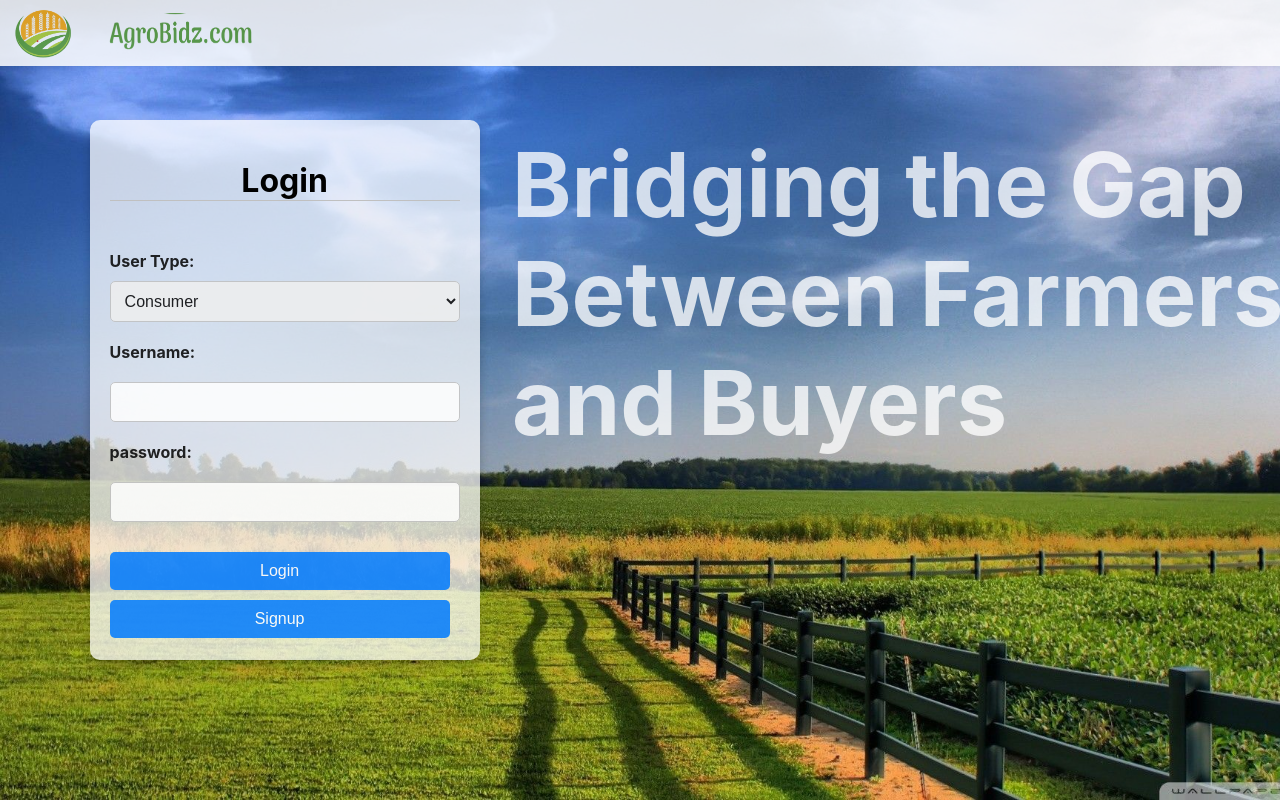
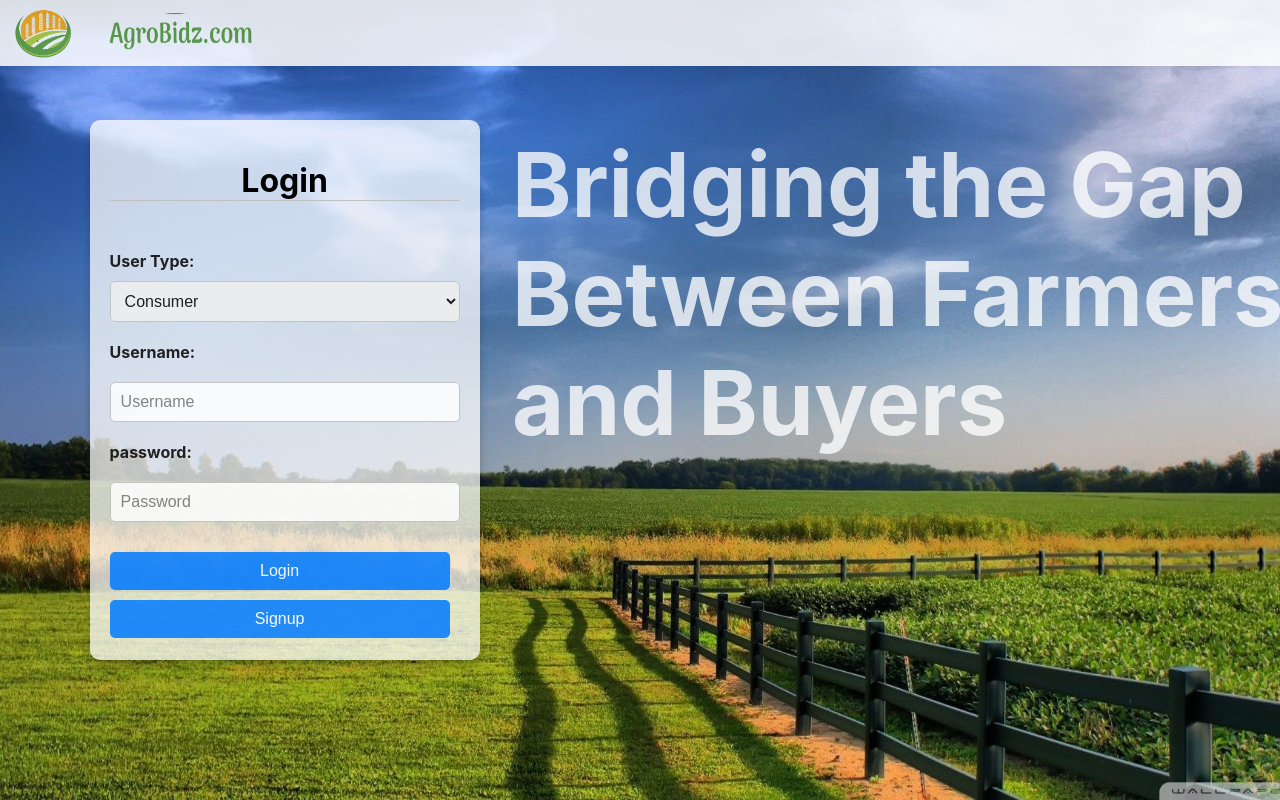
Before and after one commit to duston04/SPE_MAJOR, a React (Create React App) app in the folder frontend/farmer-auction-app/: page / in a window 1280 px wide. Shown: the top 800 px of the page. Built offline with nearby package versions, Linux system fonts and the light colour scheme.

Commit message:
Added login functionality.

```diff
--- a/frontend/farmer-auction-app/src/Screens/Login Module/Login.js
+++ b/frontend/farmer-auction-app/src/Screens/Login Module/Login.js
@@ -1,30 +1,63 @@
 import React, { useState } from "react";
 import classes from "./Login.module.css";
 import InputTextField from "../../UI Screen Components/InputTextField/InputTextField";
-// import Registration from "../Register Module/Registration";
+import LoginUtility from "../../Utilities/LoginUtility/LoginUtility";
+import LoginUserHandler from "../../ServiceHandlers/LoginUserHandler/LoginUserHandler";
+import UtilitiesKeys from "../../Utilities/UtilitiesKeys/UtilitiesKeys";
 
 const Login = (props) => {
-  const [username, setUsername] = useState("");
-  const [password, setPassword] = useState("");
   const [userType, setUserType] = useState("consumer");
 
-  const handleUsernameChange = (event) => {
-    setUsername(event.target.value);
-  };
+  const [userLoginData, setUserLoginData] = useState(
+    LoginUtility.getUserLoginInitialData()
+  );
 
-  const handlePasswordChange = (event) => {
-    setPassword(event.target.value);
+  //Update User registration data...
+  const updatedUserLoginDataHandler = (userData) => {
+    setUserLoginData((userLoginData) => {
+      return { ...userLoginData, ...userData };
+    });
   };
 
   const handleUserTypeChange = (event) => {
     setUserType(event.target.value);
+    updatedUserLoginDataHandler({
+      role: event.target.value === "farmer" ? "ROLE_FARMER" : "ROLE_CUSTOMER",
+    });
   };
 
   const handleSubmit = (event) => {
     event.preventDefault();
+    LoginUserHandler.getLoginUserData({
+      loginUserData: userLoginData,
+      loginUserResponseHandler: loginUserResponseHandler,
+    });
+  };
+
+
+  const loginUserResponseHandler = (userLoginResponseData) => {
+    if (userLoginResponseData.isUserLoggedInFlag === false) {
+      props.showBottomMessageBar({
+        [UtilitiesKeys.getErrorMessageDataKeys().messageKey]:
+        userLoginResponseData.errorMessage,
+        [UtilitiesKeys.getErrorMessageDataKeys().messageType]:
+          UtilitiesKeys.getAlertMessageTypeKeys().errorKey,
+      });
+      return;
+    }
+
+    props.showBottomMessageBar({
+      [UtilitiesKeys.getErrorMessageDataKeys().messageKey]:
+      "User logged In Successfully.",
+      [UtilitiesKeys.getErrorMessageDataKeys().messageType]:
+        UtilitiesKeys.getAlertMessageTypeKeys().successKey,
+    });
+
+    setUserLoginData(LoginUtility.getUserLoginInitialData());
     props.setScreen("Farmer Dashboard");
-    // handle login or signup logic here
   };
+
+
   const handleSignup = () => {
     props.setScreen("SignUp");
   };
@@ -43,13 +76,20 @@ const Login = (props) => {
             <option value="farmer">Farmer</option>
           </select>
           <label>Username:</label>
-          <input type="text" value={username} onChange={handleUsernameChange} />
+          <InputTextField
+            value={userLoginData["username"]}
+            onChange={updatedUserLoginDataHandler}
+            mappedKey="username"
+            placeHolder="Username"
+          />
 
           <label>password:</label>
-          <input
+          <InputTextField
             type="password"
-            value={password}
-            onChange={handlePasswordChange}
+            value={userLoginData["password"]}
+            onChange={updatedUserLoginDataHandler}
+            mappedKey="password"
+            placeHolder="Password"
           />
 
           <button type="submit">Login</button>
--- a/frontend/farmer-auction-app/src/Screens/Register Module/Registration.js
+++ b/frontend/farmer-auction-app/src/Screens/Register Module/Registration.js
@@ -45,15 +45,12 @@ const Registration = (props) => {
     });
   };
 
-
   const registerUserResponseHandler = (registerUserResponseData) => {
-    console.log("registerUserResponseHandler");
-    console.log(registerUserResponseData);
 
     if (registerUserResponseData.isUserRegisteredFlag === false) {
       props.showBottomMessageBar({
         [UtilitiesKeys.getErrorMessageDataKeys().messageKey]:
-        registerUserResponseData.errorMessage,
+          registerUserResponseData.errorMessage,
         [UtilitiesKeys.getErrorMessageDataKeys().messageType]:
           UtilitiesKeys.getAlertMessageTypeKeys().errorKey,
       });
@@ -67,23 +64,11 @@ const Registration = (props) => {
         UtilitiesKeys.getAlertMessageTypeKeys().successKey,
     });
 
-    const userType = registerUserData["usertype"];
-
-    // RegistrationUtility.getRegisterUserInitialData()
-
-
     setUserRegistrationData(RegistrationUtility.getRegisterUserInitialData());
-    console.log("***************************************");
-    console.log(registerUserData);
   };
 
   const loginButtonHandler = () => {
     props.setScreen("Login");
-
-    props.showBottomMessageBar({
-      message: "Testing message",
-      messageType: "info",
-    });
   };
 
   return (
--- a/frontend/farmer-auction-app/src/Screens/application.js
+++ b/frontend/farmer-auction-app/src/Screens/application.js
@@ -17,11 +17,6 @@ const Application = () => {
   const [alertMessage, setAlertMessage] = useState("");
   const [alertInfo, setAlertInfo] = useState("info");
 
-
-
-
-
-
   useEffect(() => {
     const timeId = setTimeout(() => {
       // After 3 seconds set the show value to false
@@ -33,8 +28,6 @@ const Application = () => {
     };
   }, [alertFlag]);
 
-
-
   const showBottomMessageBar = (errorMessageData) => {
     console.log("**************************************");
     console.log(errorMessageData);
@@ -45,7 +38,7 @@ const Application = () => {
 
   return (
     <div className={classes.bg_container}>
-    {alertFlag === true && (
+      {alertFlag === true && (
         <Snackbar open={alertFlag}>
           <Alert severity={alertInfo} sx={{ width: "100%" }}>
             {alertMessage}
@@ -53,9 +46,18 @@ const Application = () => {
         </Snackbar>
       )}
       {screen === "Login" && (
-        <Login setScreen={setScreen} setUserScreenType={setUserScreenType} />
+        <Login
+          setScreen={setScreen}
+          setUserScreenType={setUserScreenType}
+          showBottomMessageBar={showBottomMessageBar}
+        />
       )}
-      {screen === "SignUp" && <Registration setScreen={setScreen} showBottomMessageBar={showBottomMessageBar}/>}
+      {screen === "SignUp" && (
+        <Registration
+          setScreen={setScreen}
+          showBottomMessageBar={showBottomMessageBar}
+        />
+      )}
       {screen === "Farmer Dashboard" && (
         <FarmerDashBoard setScreen={setScreen} farmerScreen={farmerScreen} />
       )}
--- a/frontend/farmer-auction-app/src/ServiceHandlers/APIURLUtilities.js
+++ b/frontend/farmer-auction-app/src/ServiceHandlers/APIURLUtilities.js
@@ -5,6 +5,7 @@ const getAPIChildURLKeys = () => {
   return {
     registerFarmerKey: "register/farmer",
     registerConsumerKey: "register/customer",
+    loginUserKey: "login",
   };
 };
 
--- /dev/null
+++ b/frontend/farmer-auction-app/src/ServiceHandlers/LoginUserHandler/LoginUserHandler.js
@@ -0,0 +1,40 @@
+import GlobalServiceHandler from "../GlobalServiceHandlers";
+import APIURLUtilities from "../APIURLUtilities";
+
+const getLoginUserData = async (props) => {
+
+  const childURL = APIURLUtilities.getAPIChildURLKeys().loginUserKey;
+
+  console.log("getLoginUserData");
+  console.log(props.registerUserData);
+
+  await GlobalServiceHandler.hitPostServiceWithOutBearer({
+    childURL: childURL,
+    postData: props.loginUserData,
+    responseDataHandler: (registerUserServiceData) => {
+      console.log("getRegisterUserData response get");
+      //Login respone parsing in case of Success...
+      if (registerUserServiceData.responseError === null) {
+        props.loginUserResponseHandler({
+          isUserLoggedInFlag: true,
+          loggedInUserData: registerUserServiceData.responseData.data,
+          errorMessage: null,
+        });
+      }
+      //Login respone parsing in case of Error...
+      else if (registerUserServiceData.responseData === null) {
+        props.loginUserResponseHandler({
+          isUserLoggedInFlag: false,
+          loggedInUserData: null,
+          errorMessage: registerUserServiceData.responseError.message,
+        });
+      }
+    },
+  });
+};
+
+const LoginUserHandler = {
+  getLoginUserData,
+};
+
+export default LoginUserHandler;
--- a/frontend/farmer-auction-app/src/UI Screen Components/InputTextField/InputTextField.js
+++ b/frontend/farmer-auction-app/src/UI Screen Components/InputTextField/InputTextField.js
@@ -1,13 +1,12 @@
-
 const InputTextField = (props) => {
-
   const inputTextFieldDataChangeHandler = (event) => {
     props.onChange({ [props.mappedKey]: event.target.value });
   };
+  const type = props.type === undefined ? "text" : props.type;
 
   var inputFieldElement = (
     <input
-      type="text"
+      type={type}
       value={props.value}
       onChange={inputTextFieldDataChangeHandler}
       placeholder={props.placeHolder}
@@ -18,7 +17,7 @@ const InputTextField = (props) => {
   if (props.isRequired === false) {
     inputFieldElement = (
       <input
-        type="text"
+        type={type}
         value={props.value}
         placeholder={props.placeHolder}
         onChange={inputTextFieldDataChangeHandler}
--- /dev/null
+++ b/frontend/farmer-auction-app/src/Utilities/LoginUtility/LoginUtility.js
@@ -0,0 +1,14 @@
+
+const getUserLoginInitialData = () => {
+  return {
+    username: "",
+    password: "",
+    role : "ROLE_CUSTOMER"
+  };
+};
+
+const LoginUtility = {
+  getUserLoginInitialData,
+};
+
+export default LoginUtility;
```
